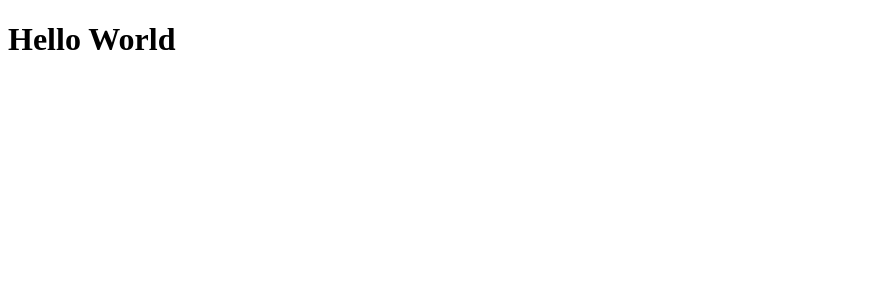
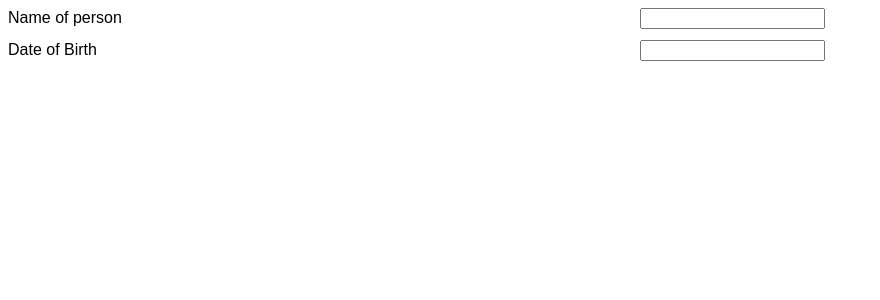
Before and after one commit to mcapodici/exploringreact, a React app in the folder birthdays/: page / in a window 1280 px wide. Shown: the top 300 px of the page, without its empty margins (0-880 px from the left). Built offline with nearby package versions, Linux system fonts and the light colour scheme; the HTML template or start-up script is replaced by a standard one.

Commit message:
a very basic birthday add component

```diff
--- /dev/null
+++ b/birthdays/src/components/AddBirthday.tsx
@@ -0,0 +1,14 @@
+import * as React from 'react'
+
+export default function AddBirthdayComponent() {
+  return (<div>
+    <div className="inputrow">
+      <label>Name of person</label>
+      <input type="text"></input>
+    </div>
+    <div className="inputrow">
+      <label>Date of Birth</label>
+      <input></input>
+    </div>
+  </div>)
+}
--- a/birthdays/src/index.tsx
+++ b/birthdays/src/index.tsx
@@ -1,7 +1,9 @@
 import * as React from 'react';
 import * as ReactDOM from 'react-dom';
+import AddBirthdayComponent from './components/AddBirthday';
+import './style.css';
 
 const div = document.createElement('div');
 div.id = 'root';
 document.body.appendChild(div);
-ReactDOM.render(<h1>Hello World</h1>, div);
+ReactDOM.render(<AddBirthdayComponent/>, div);
--- /dev/null
+++ b/birthdays/src/style.css
@@ -0,0 +1,13 @@
+body {
+  font-family: Arial, Helvetica, sans-serif;
+}
+
+.inputrow {
+  height: 2em;
+  width:100%;
+}
+
+.inputrow label {
+  width: 50%;
+  display: inline-block;
+}
```
